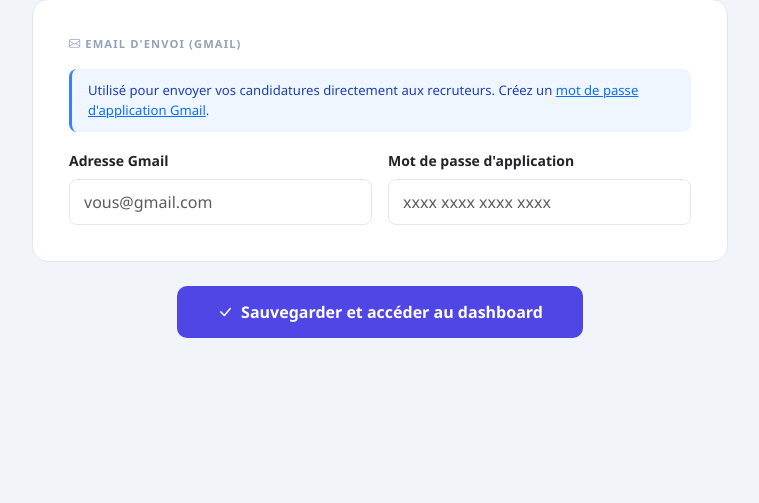
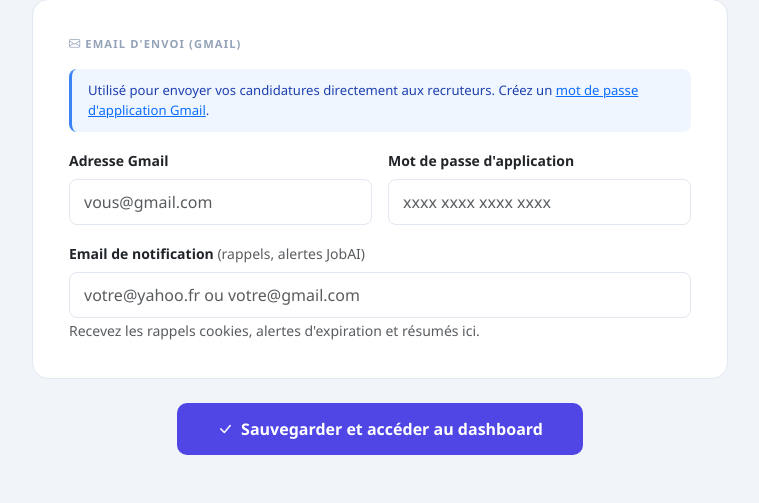
Before and after one commit to sobpatrice92-code/jobai-saas, a Flask app: page /setup in a window 1280 px wide. Shown: the part 1343-1846 px from the top of the page, without its empty margins (260-1019 px from the left). Before the commit the page ends 1681 px from the top, so only its background shows below. Run offline with Flask 3, Linux system fonts and the light colour scheme; the visitor is signed in with stand-in values (Sample User, id 1); some libraries are stand-ins or nearby versions.

Commit message:
feat: email de notification configurable pour rappels cookies
- Setup: nouveau champ "Email de notification" (ex: yahoo, icloud...)
- _send_cookie_reminder() utilise notif_email en priorité, fallback gmail
- models.py: colonne notif_email dans user_config + migration auto

Co-Authored-By: Claude Sonnet 4.6 <noreply@anthropic.com>

```diff
--- a/app.py
+++ b/app.py
@@ -20,17 +20,18 @@ models.init_db()
 
 def _send_cookie_reminder(uid, cfg):
     """Envoie un email de rappel pour rafraîchir les cookies LinkedIn."""
-    gmail = cfg.get("gmail_address", "")
-    pwd   = cfg.get("gmail_password", "")
-    name  = cfg.get("nom_complet", "Utilisateur")
-    if not gmail or not pwd:
+    gmail    = cfg.get("gmail_address", "")
+    pwd      = cfg.get("gmail_password", "")
+    name     = cfg.get("nom_complet", "Utilisateur")
+    dest     = cfg.get("notif_email", "").strip() or gmail  # notif_email prioritaire
+    if not gmail or not pwd or not dest:
         return
-    domain   = os.getenv("RAILWAY_PUBLIC_DOMAIN", "")
+    domain    = os.getenv("RAILWAY_PUBLIC_DOMAIN", "")
     setup_url = (f"https://{domain}/setup" if domain else "/setup")
     try:
         msg = MIMEMultipart()
         msg["From"]    = gmail
-        msg["To"]      = gmail
+        msg["To"]      = dest
         msg["Subject"] = "⚠️ JobAI — Rafraîchissez vos cookies LinkedIn (expire bientôt)"
         body = f"""Bonjour {name},
 
@@ -57,8 +58,8 @@ Ce rappel est envoyé automatiquement tous les 25 jours.
         msg.attach(MIMEText(body, "plain", "utf-8"))
         with smtplib.SMTP_SSL("smtp.gmail.com", 465) as server:
             server.login(gmail, pwd)
-            server.sendmail(gmail, gmail, msg.as_string())
-        app.logger.warning(f"[cookies_reminder] Rappel envoyé à {gmail} (user {uid})")
+            server.sendmail(gmail, dest, msg.as_string())
+        app.logger.warning(f"[cookies_reminder] Rappel envoyé à {dest} (user {uid})")
     except Exception as e:
         app.logger.warning(f"[cookies_reminder] Erreur: {e}")
 
@@ -174,6 +175,7 @@ def setup():
             "gmail_password":   request.form.get("gmail_password","").strip(),
             "linkedin_email":   request.form.get("linkedin_email","").strip(),
             "linkedin_password":request.form.get("linkedin_password","").strip(),
+            "notif_email":      request.form.get("notif_email","").strip(),
             "nom_complet":      request.form.get("nom_complet","").strip(),
             "telephone":        request.form.get("telephone","").strip(),
             "adresse":          request.form.get("adresse","").strip(),
--- a/models.py
+++ b/models.py
@@ -67,7 +67,7 @@ if DATABASE_URL:
             cv_content        TEXT DEFAULT '',
             FOREIGN KEY(user_id) REFERENCES users(id)
         )""")
-        for col in ["cv_content TEXT DEFAULT ''", "linkedin_cookies TEXT DEFAULT ''", "linkedin_li_at TEXT DEFAULT ''", "linkedin_cookies_json TEXT DEFAULT ''", "linkedin_cookies_updated_at TEXT DEFAULT ''"]:
+        for col in ["cv_content TEXT DEFAULT ''", "linkedin_cookies TEXT DEFAULT ''", "linkedin_li_at TEXT DEFAULT ''", "linkedin_cookies_json TEXT DEFAULT ''", "linkedin_cookies_updated_at TEXT DEFAULT ''", "notif_email TEXT DEFAULT ''"]:
             try:
                 cur.execute(f"ALTER TABLE user_config ADD COLUMN IF NOT EXISTS {col}")
                 conn.commit()
@@ -174,7 +174,7 @@ else:
             FOREIGN KEY(user_id) REFERENCES users(id)
         );
         """)
-        for col in ["cv_content TEXT DEFAULT ''", "linkedin_cookies TEXT DEFAULT ''", "linkedin_li_at TEXT DEFAULT ''", "linkedin_cookies_json TEXT DEFAULT ''", "linkedin_cookies_updated_at TEXT DEFAULT ''"]:
+        for col in ["cv_content TEXT DEFAULT ''", "linkedin_cookies TEXT DEFAULT ''", "linkedin_li_at TEXT DEFAULT ''", "linkedin_cookies_json TEXT DEFAULT ''", "linkedin_cookies_updated_at TEXT DEFAULT ''", "notif_email TEXT DEFAULT ''"]:
             try:
                 conn.execute(f"ALTER TABLE user_config ADD COLUMN {col}")
             except Exception:
@@ -317,7 +317,8 @@ def save_config(user_id, data):
     fields = ["openai_key","gmail_address","gmail_password","nom_complet",
               "telephone","adresse","ville","province","profession","keywords",
               "cv_path","linkedin_email","linkedin_password","cv_content",
-              "linkedin_li_at","linkedin_cookies_json","linkedin_cookies_updated_at"]
+              "linkedin_li_at","linkedin_cookies_json","linkedin_cookies_updated_at",
+              "notif_email"]
     conn = get_db()
     if DATABASE_URL:
         cur = conn.cursor()
--- a/templates/setup.html
+++ b/templates/setup.html
@@ -136,6 +136,15 @@
           <input type="password" name="gmail_password" class="form-control"
                  value="{{ cfg.get('gmail_password','') }}" placeholder="xxxx xxxx xxxx xxxx"/>
         </div>
+        <div class="col-12">
+          <label class="form-label small fw-bold">
+            Email de notification <span class="text-muted fw-normal">(rappels, alertes JobAI)</span>
+          </label>
+          <input type="email" name="notif_email" class="form-control"
+                 value="{{ cfg.get('notif_email','') }}"
+                 placeholder="votre@yahoo.fr ou votre@gmail.com"/>
+          <small class="text-muted">Recevez les rappels cookies, alertes d'expiration et résumés ici.</small>
+        </div>
       </div>
     </div>
 
```
